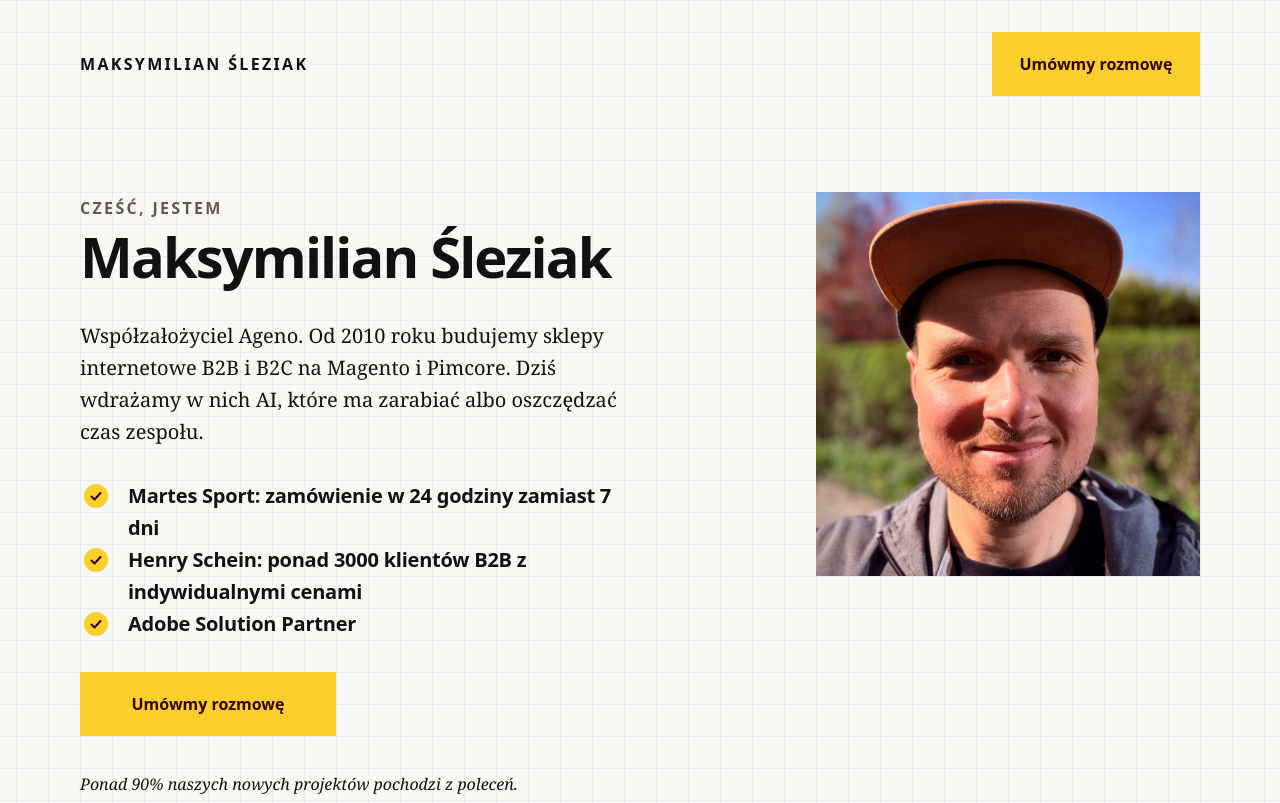
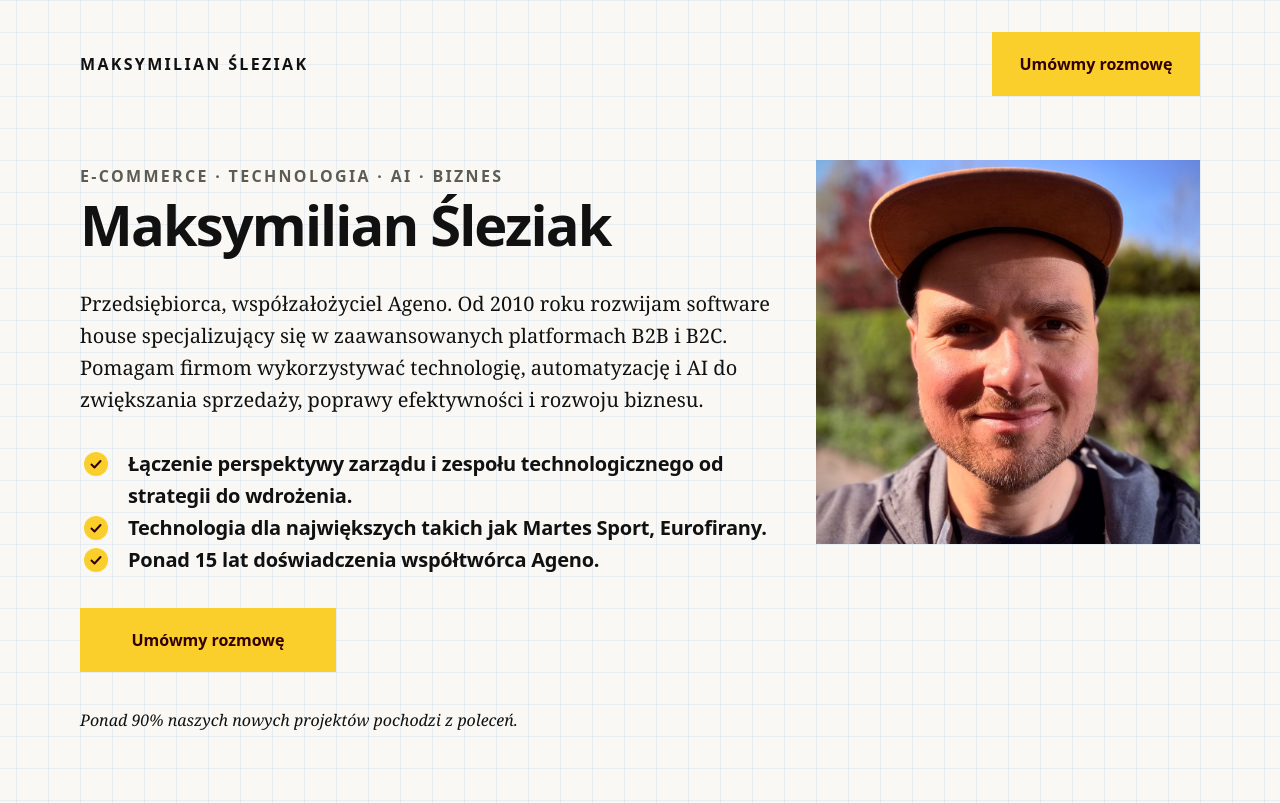
Before and after one commit to maxbmx/maksymilian.sleziak, an Astro site: page / in a window 1280 px wide. Shown: the top 803 px of the page. Built offline with nearby package versions, Linux system fonts and the light colour scheme; Astro itself is replaced by a stand-in of ours.

Commit message:
Hero: nowa treść (#3)
* Hero: nowa treść, nadtytuł poza h1

Nadtytuł E-COMMERCE · TECHNOLOGIA · AI · BIZNES jako osobny akapit nad h1 (h1 to samo imię i nazwisko), nowy akapit i trzy punkty. Nadtytuł łamie się tylko po kropkach środkowych.

* Hero: szersza kolumna tekstu i mniejszy odstęp nad hero

Portret ma stałą ramkę, tekst zajmuje resztę kontenera (704 px przy 1280), a nad hero zostaje jedna kratka. Przycisk mieści się nad zgięciem 1280×800 także przy szerszych fontach zastępczych z CI (DejaVu).

```diff
--- a/src/components/Hero.astro
+++ b/src/components/Hero.astro
@@ -6,14 +6,17 @@ import { PORTRAIT_SIZES, PORTRAIT_WIDTHS } from "../lib/portrait";
 import { calendarLink } from "../lib/links";
 import Button from "./Button.astro";
 import T from "./T.astro";
+
+// Nadtytuł łamie się po kropkach środkowych: twarda spacja przed „·” nie pozwala
+// kropce zacząć nowego wiersza.
+const eyebrow = hero.eyebrow.replaceAll(" · ", "\u00a0· ");
 ---
 
 <section class="hero" aria-labelledby="hero-heading" data-grid="32y">
   <div class="container hero-grid">
     <div class="hero-text" data-snap data-grid="32">
-      <h1 id="hero-heading" class="hero-title">
-        <span class="eyebrow">{hero.eyebrow}</span> <span class="hero-name">{person.name}</span>
-      </h1>
+      <p class="eyebrow">{eyebrow}</p>
+      <h1 id="hero-heading">{person.name}</h1>
       <p class="intro">
         <T text={hero.lead} /> <T text={hero.specialties} />
       </p>
@@ -56,8 +59,12 @@ import T from "./T.astro";
 <style>
   /*
    * Po lewej kolumna z nagłówkiem, tekstem i listą, po prawej portret; oba zaczynają się
-   * na tej samej linii. W jednej kolumnie wszystko jedno pod drugim, portret na końcu.
-   * Nagłówek to nadtytuł (32 px) i nazwisko (wiersze po 64 px), więc zawsze zajmuje pełne kratki.
+   * na tej samej linii. Portret ma stałą ramkę, a tekst zajmuje resztę kontenera
+   * (od 1184 px: 704 px), żeby nazwisko mieściło się w jednym wierszu, a przycisk był nad
+   * zgięciem ekranu 1280 × 800 także przy szerszych fontach systemowych. Nad hero jedna
+   * kratka odstępu na każdej szerokości. W jednej kolumnie wszystko jedno pod drugim,
+   * portret na końcu.
+   * Nad nazwiskiem nadtytuł (32 px), pod nim nazwisko (wiersze po 64 px): zawsze pełne kratki.
    */
   .hero {
     padding-block: var(--s-4) var(--section-pad);
@@ -71,13 +78,9 @@ import T from "./T.astro";
   }
 
   /*
-   * Nadtytuł (.eyebrow z global.css) w jednym wierszu 32 px, pod nim imię i nazwisko
-   * w wierszach po 64 px. Całość to jeden <h1>.
+   * Nadtytuł (.eyebrow z global.css) to osobny akapit w wierszach po 32 px, bezpośrednio
+   * nad <h1>, który zawiera tylko imię i nazwisko (wiersze po 64 px).
    */
-  .eyebrow,
-  .hero-name {
-    display: block;
-  }
 
   .intro {
     margin-top: var(--s-4);
@@ -148,12 +151,8 @@ import T from "./T.astro";
   }
 
   @container page (min-width: 48rem) {
-    .hero {
-      padding-top: var(--s-8);
-    }
-
     .hero-grid {
-      grid-template-columns: repeat(2, var(--col-2));
+      grid-template-columns: minmax(0, 1fr) min(var(--w-portrait), var(--col-2));
       grid-template-areas: "text photo";
       column-gap: var(--gutter);
       align-items: start;
--- a/src/content.ts
+++ b/src/content.ts
@@ -84,16 +84,18 @@ export const header = {
 };
 
 export const hero = {
-  // Nadtytuł nad imieniem i nazwiskiem. Razem tworzą nagłówek „Cześć, jestem Maksymilian Śleziak”.
-  eyebrow: "Cześć, jestem",
-  lead: "Współzałożyciel Ageno. Od 2010 roku budujemy sklepy internetowe B2B i B2C na Magento i Pimcore.",
-  specialties: "Dziś wdrażamy w nich AI, które ma zarabiać albo oszczędzać czas zespołu.",
-  // Krótka lista z żółtymi znacznikami pod tekstem. Liczby pochodzą z realizacji
-  // opisanych na ageno.pl (Martes Sport, Henry Schein Dental).
+  // Nadtytuł nad imieniem i nazwiskiem (osobny akapit, poza <h1>). Hero.astro łamie go
+  // tylko po kropkach środkowych, a kropka nie zaczyna wiersza.
+  eyebrow: "E-COMMERCE · TECHNOLOGIA · AI · BIZNES",
+  // Akapit pod nazwiskiem to lead i specialties. Lead jest też opisem osoby w JSON-LD (schema.ts).
+  lead: "Przedsiębiorca, współzałożyciel Ageno. Od 2010 roku rozwijam software house specjalizujący się w zaawansowanych platformach B2B i B2C.",
+  specialties:
+    "Pomagam firmom wykorzystywać technologię, automatyzację i AI do zwiększania sprzedaży, poprawy efektywności i rozwoju biznesu.",
+  // Krótka lista z żółtymi znacznikami pod tekstem.
   highlights: [
-    "Martes Sport: zamówienie w 24 godziny zamiast 7 dni",
-    "Henry Schein: ponad 3000 klientów B2B z indywidualnymi cenami",
-    "Adobe Solution Partner",
+    "Łączenie perspektywy zarządu i zespołu technologicznego od strategii do wdrożenia.",
+    "Technologia dla największych takich jak Martes Sport, Eurofirany.",
+    "Ponad 15 lat doświadczenia współtwórca Ageno.",
   ],
   cta: "Umówmy rozmowę",
   proof: "Ponad 90% naszych nowych projektów pochodzi z poleceń.",
```
